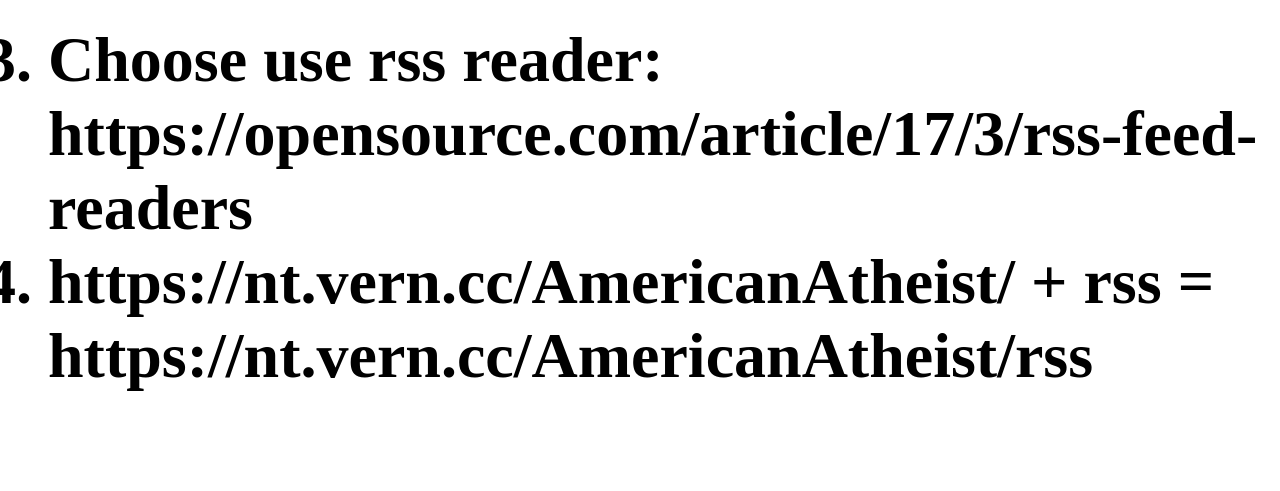
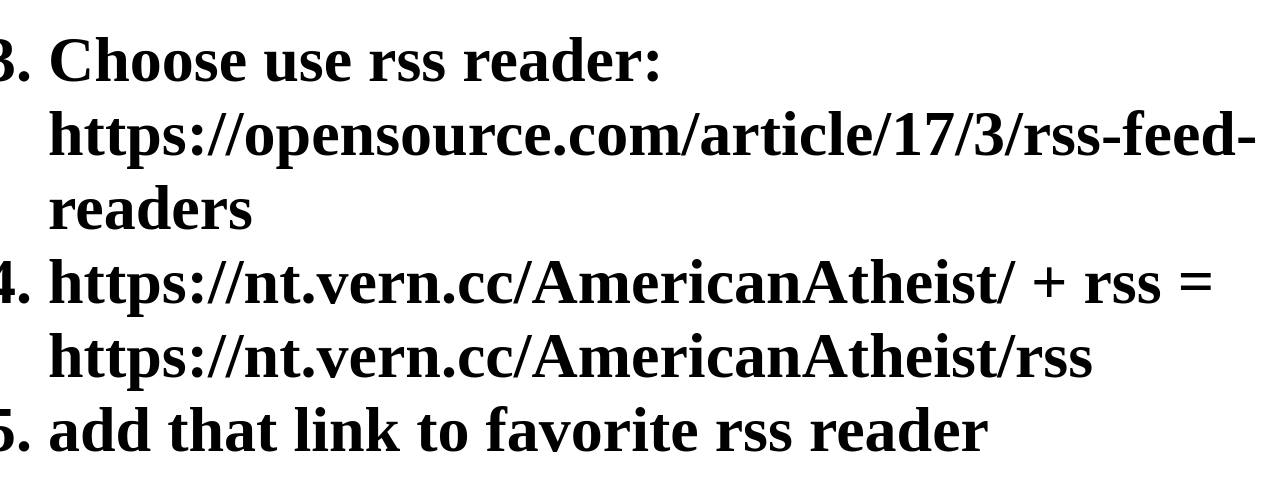
Before and after one commit to ChaosCrash13/ChaosCrash13.github.io, a plain HTML site: page index.html in a window 1280 px wide. Shown: the part 301-792 px from the top of the page. Drawn offline with Linux system fonts and the light colour scheme.

Commit message:
Update index.html

```diff
--- a/index.html
+++ b/index.html
@@ -9,6 +9,7 @@
   <h1>How to follow twitter without account?<h1>
    <li> Choose use rss reader: https://opensource.com/article/17/3/rss-feed-readers </li>
   <li>https://nt.vern.cc/AmericanAtheist/ + rss = https://nt.vern.cc/AmericanAtheist/rss</li>
+   <li> add that link to favorite rss reader </li>
 </ol>
 <meta name="description" "content="Atheism. Veganism. Antinatalism. Childfree. Feminism."/>
 </body>
```
